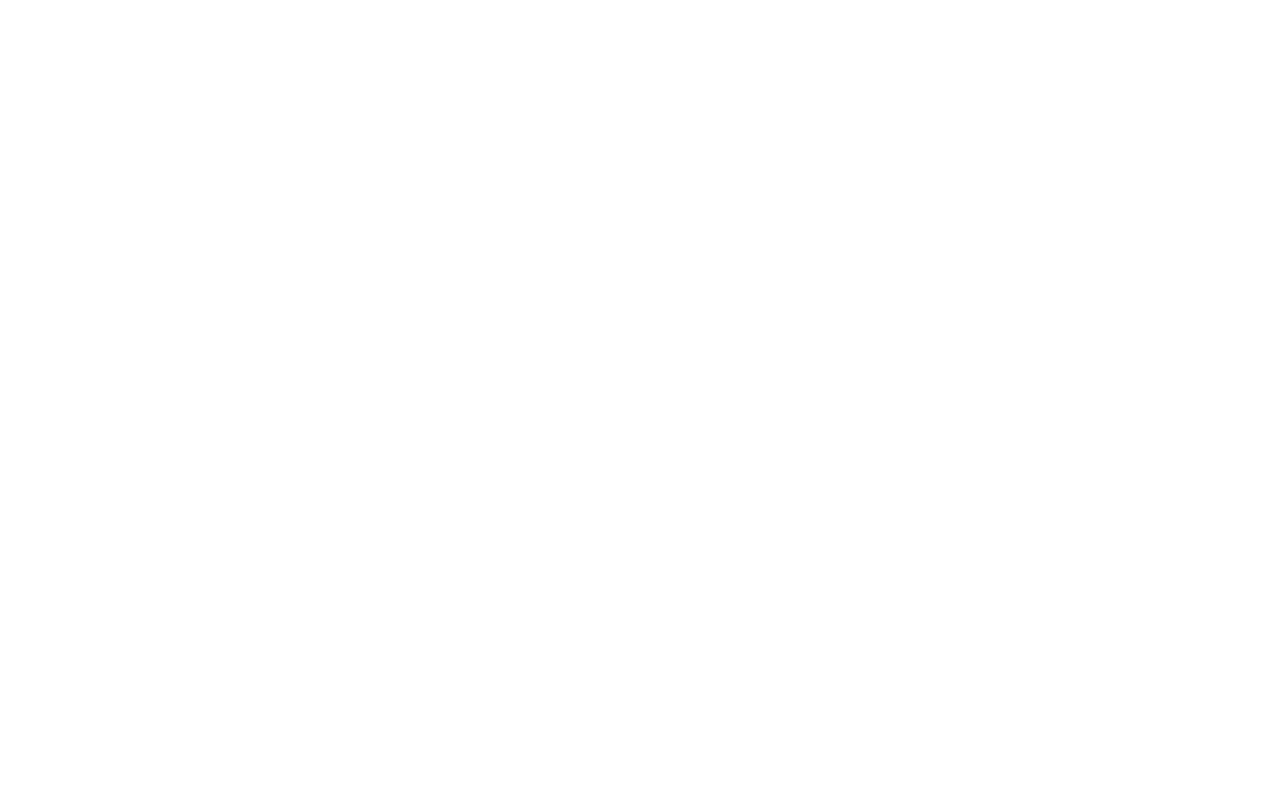
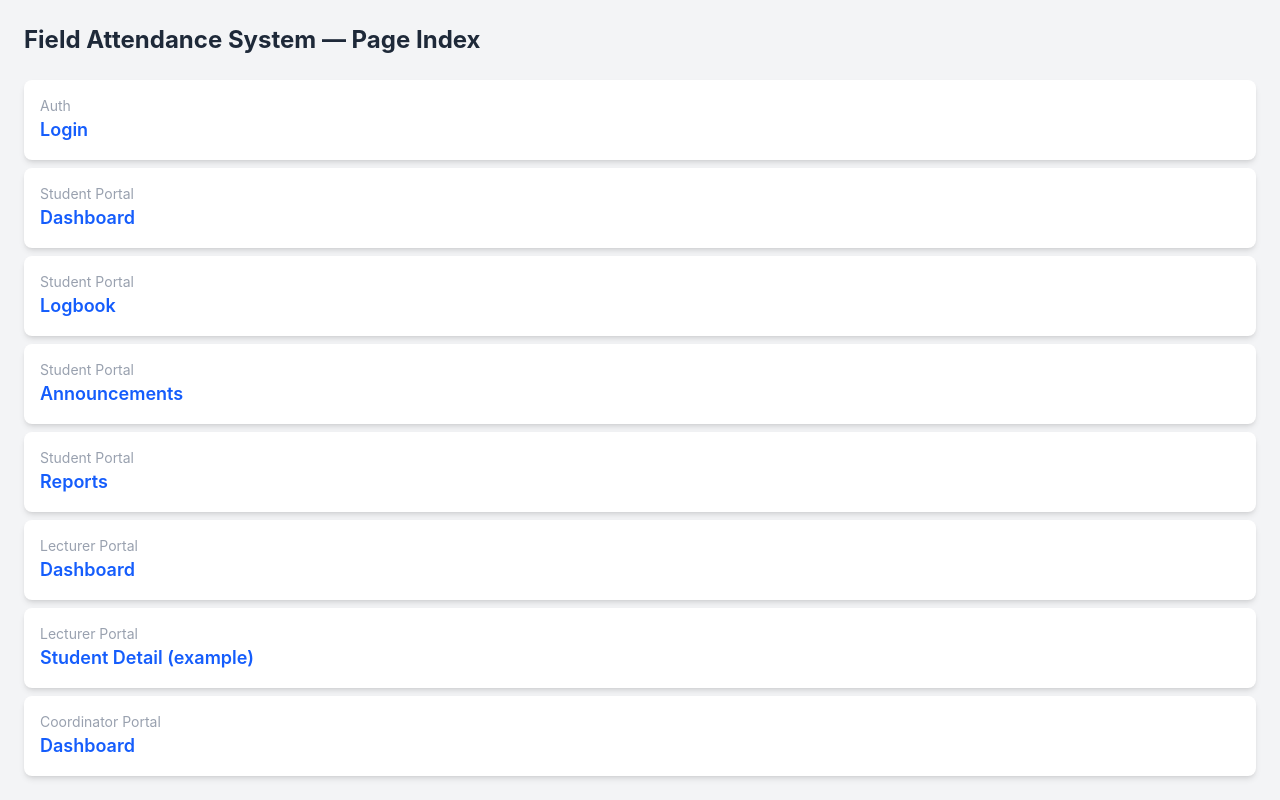
Before and after one commit to Keith-11th/Field-attendance-system, a React (Vite) app in the folder frontend/: page /dev-menu in a window 1280 px wide. Before the commit this address had no page. Built offline with nearby package versions, Linux system fonts and the light colour scheme.

Commit message:
Add Login page for Student, Lecturer and Coordinator

```diff
--- a/frontend/src/App.tsx
+++ b/frontend/src/App.tsx
@@ -1,4 +1,5 @@
-import { BrowserRouter, Routes, Route, Navigate } from 'react-router-dom'
+import { BrowserRouter, Routes, Route } from 'react-router-dom'
+import Home from './components/Home'
 import Login from './components/Login'
 import StudentDashboard from './components/StudentDashboard'
 import Logbook from './components/Logbook'
@@ -12,8 +13,8 @@ function App() {
   return (
     <BrowserRouter>
       <Routes>
-        <Route path="/" element={<Navigate to="/login" />} />
-        <Route path="/login" element={<Login />} />
+        <Route path="/" element={<Login />} />
+        <Route path="/dev-menu" element={<Home />} />
         <Route path="/student/dashboard" element={<StudentDashboard />} />
         <Route path="/student/logbook" element={<Logbook />} />
         <Route path="/student/announcements" element={<Announcements />} />
--- /dev/null
+++ b/frontend/src/components/Home.tsx
@@ -0,0 +1,38 @@
+import { Link } from 'react-router-dom'
+
+function Home() {
+  const pages = [
+    { section: 'Auth', label: 'Login', path: '/login' },
+    { section: 'Student Portal', label: 'Dashboard', path: '/student/dashboard' },
+    { section: 'Student Portal', label: 'Logbook', path: '/student/logbook' },
+    { section: 'Student Portal', label: 'Announcements', path: '/student/announcements' },
+    { section: 'Student Portal', label: 'Reports', path: '/student/reports' },
+    { section: 'Lecturer Portal', label: 'Dashboard', path: '/lecturer/dashboard' },
+    { section: 'Lecturer Portal', label: 'Student Detail (example)', path: '/lecturer/student/1' },
+    { section: 'Coordinator Portal', label: 'Dashboard', path: '/coordinator/dashboard' },
+  ]
+
+  return (
+    <div className="min-h-screen bg-gray-100 p-6">
+      <h1 className="mb-6 text-2xl font-bold text-gray-800">
+        Field Attendance System — Page Index
+      </h1>
+
+      <div className="flex flex-col gap-2">
+        {pages.map((page) => (
+          <div key={page.path} className="rounded-lg bg-white p-4 shadow-md">
+            <p className="text-sm text-gray-400">{page.section}</p>
+            <Link
+              to={page.path}
+              className="text-lg font-semibold text-blue-600 hover:underline"
+            >
+              {page.label}
+            </Link>
+          </div>
+        ))}
+      </div>
+    </div>
+  )
+}
+
+export default Home
--- a/frontend/src/components/Login.tsx
+++ b/frontend/src/components/Login.tsx
@@ -1,13 +1,23 @@
 import { useState } from 'react'
+import { useNavigate } from 'react-router-dom'
 
 function Login() {
   const [email, setEmail] = useState('')
   const [password, setPassword] = useState('')
+  const [role, setRole] = useState('student')
+
+  const navigate = useNavigate()
 
   function handleSubmit(e: React.FormEvent) {
     e.preventDefault()
-    console.log('Email:', email)
-    console.log('Password:', password)
+
+    if (role === 'student') {
+      navigate('/student/dashboard')
+    } else if (role === 'lecturer') {
+      navigate('/lecturer/dashboard')
+    } else if (role === 'coordinator') {
+      navigate('/coordinator/dashboard')
+    }
   }
 
   return (
@@ -17,8 +27,18 @@ function Login() {
         className="w-full max-w-sm rounded-lg bg-white p-8 shadow-md"
       >
         <h1 className="mb-6 text-center text-2xl font-bold text-gray-800">
-          Student Login
+          Login
         </h1>
+
+        <select
+          value={role}
+          onChange={(e) => setRole(e.target.value)}
+          className="mb-4 w-full rounded-md border border-gray-300 px-4 py-2 focus:outline-none focus:ring-2 focus:ring-blue-500"
+        >
+          <option value="student">Student</option>
+          <option value="lecturer">Lecturer</option>
+          <option value="coordinator">Coordinator</option>
+        </select>
 
         <input
           type="email"
```
